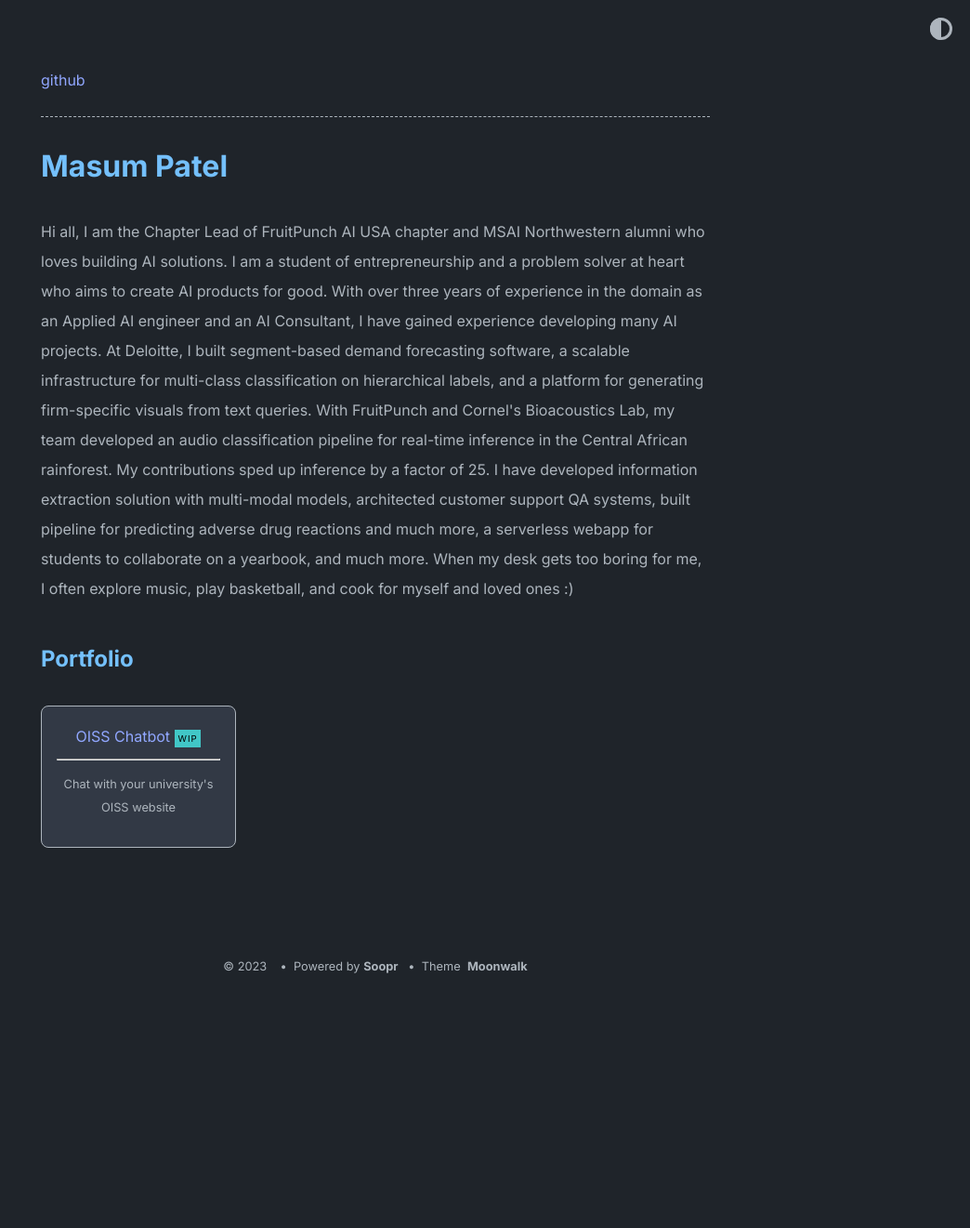
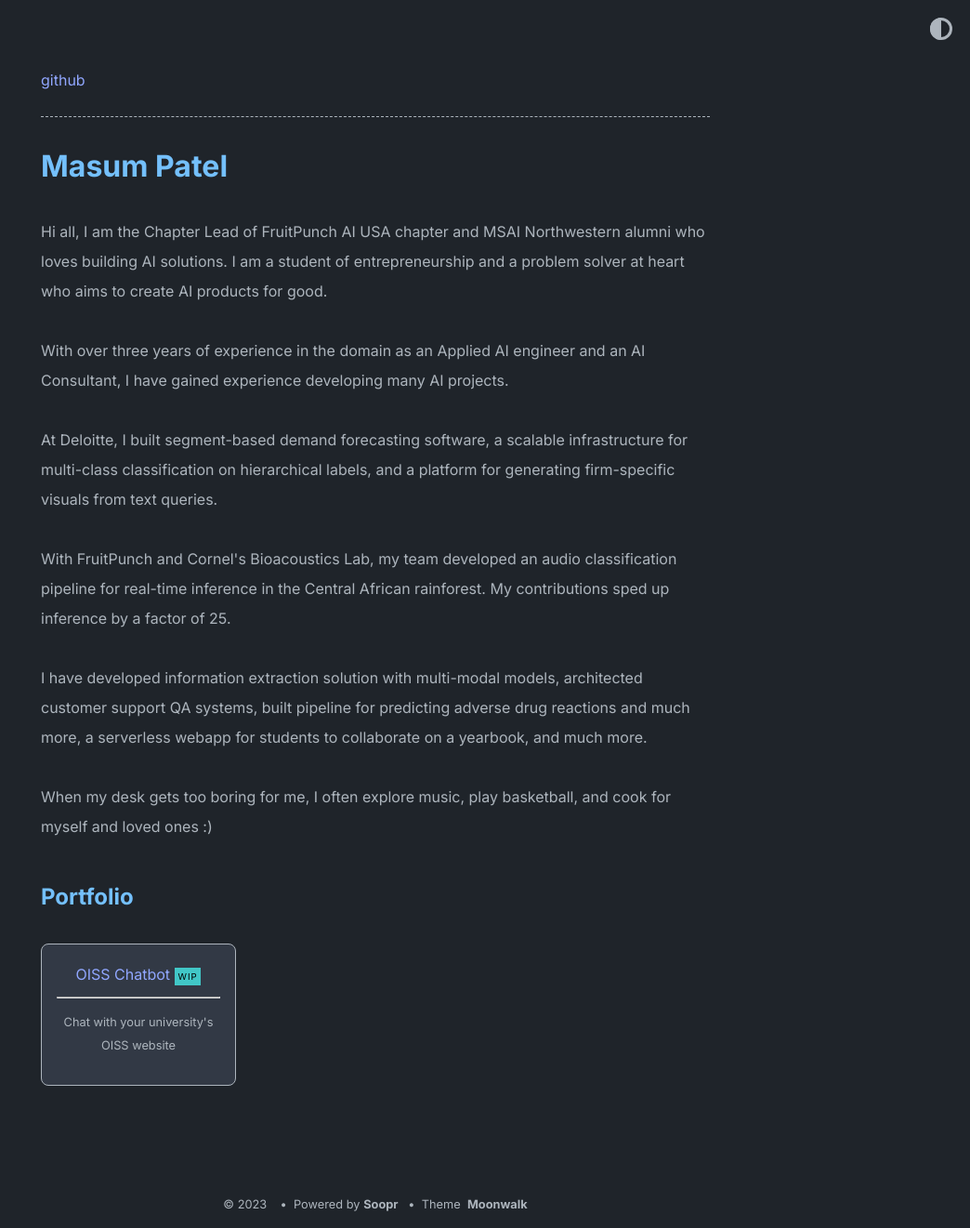
Before and after one commit to M4sum/m4sum.github.io, a Jekyll site: the page built from index.md, in a window 1280 px wide. Shown: the whole page at 93% size, without its empty margins (236-1280 px from the left). Built offline with Jekyll 4.4.1, drawn with Linux system fonts in a browser that asks for light colours; before the commit the page ends 1065 px from its top, so only the background shows below that.

Commit message:
update _config.ymlto get multiple paragraphs in description

```diff
--- a/_config.yml
+++ b/_config.yml
@@ -1,16 +1,26 @@
 title: Masum Patel
-description: # description of the site (multiple lines allowed)
-  Hi all, I am the Chapter Lead of FruitPunch AI USA chapter and MSAI Northwestern alumni who loves building AI solutions. I am a student of entrepreneurship and a problem solver at heart who aims to create AI products for good.
+description: > # description of the site (multiple lines allowed)
+  Hi all, I am the Chapter Lead of FruitPunch AI USA chapter and MSAI Northwestern alumni who loves
+  building AI solutions. I am a student of entrepreneurship and a problem solver at heart who aims
+  to create AI products for good. \n\n
 
-  With over three years of experience in the domain as an Applied AI engineer and an AI Consultant, I have gained experience developing many AI projects.
+  With over three years of experience in the domain as an Applied AI engineer and an AI Consultant,
+  I have gained experience developing many AI projects. \n\n
 
-  At Deloitte, I built segment-based demand forecasting software, a scalable infrastructure for multi-class classification on hierarchical labels, and a platform for generating firm-specific visuals from text queries.
+  At Deloitte, I built segment-based demand forecasting software, a scalable infrastructure for
+  multi-class classification on hierarchical labels, and a platform for generating firm-specific
+  visuals from text queries. \n\n
 
-  With FruitPunch and Cornel's Bioacoustics Lab, my team developed an audio classification pipeline for real-time inference in the Central African rainforest. My contributions sped up inference by a factor of 25.
+  With FruitPunch and Cornel's Bioacoustics Lab, my team developed an audio classification pipeline
+  for real-time inference in the Central African rainforest. My contributions sped up inference
+  by a factor of 25. \n\n
 
-  I have developed information extraction solution with multi-modal models, architected customer support QA systems, built pipeline for predicting adverse drug reactions and much more, a serverless webapp for students to collaborate on a yearbook, and much more.
+  I have developed information extraction solution with multi-modal models, architected customer
+  support QA systems, built pipeline for predicting adverse drug reactions and much more,
+  a serverless webapp for students to collaborate on a yearbook, and much more. \n\n
 
-  When my desk gets too boring for me, I often explore music, play basketball, and cook for myself and loved ones :)
+  When my desk gets too boring for me, I often explore music, play basketball,
+  and cook for myself and loved ones :)
 
 permalink: none
 
--- a/_layouts/home.html
+++ b/_layouts/home.html
@@ -10,7 +10,7 @@ layout: default
 
   <h1>{{ site.title }}</h1>
   {% if site.theme_config.show_description == true %}
-    <p>{{ site.description }}</p>
+    <p>{{ site.description | replace: "\n\n", "<br><br>" }}</p>
   {% endif %}
 </header>
 
```
